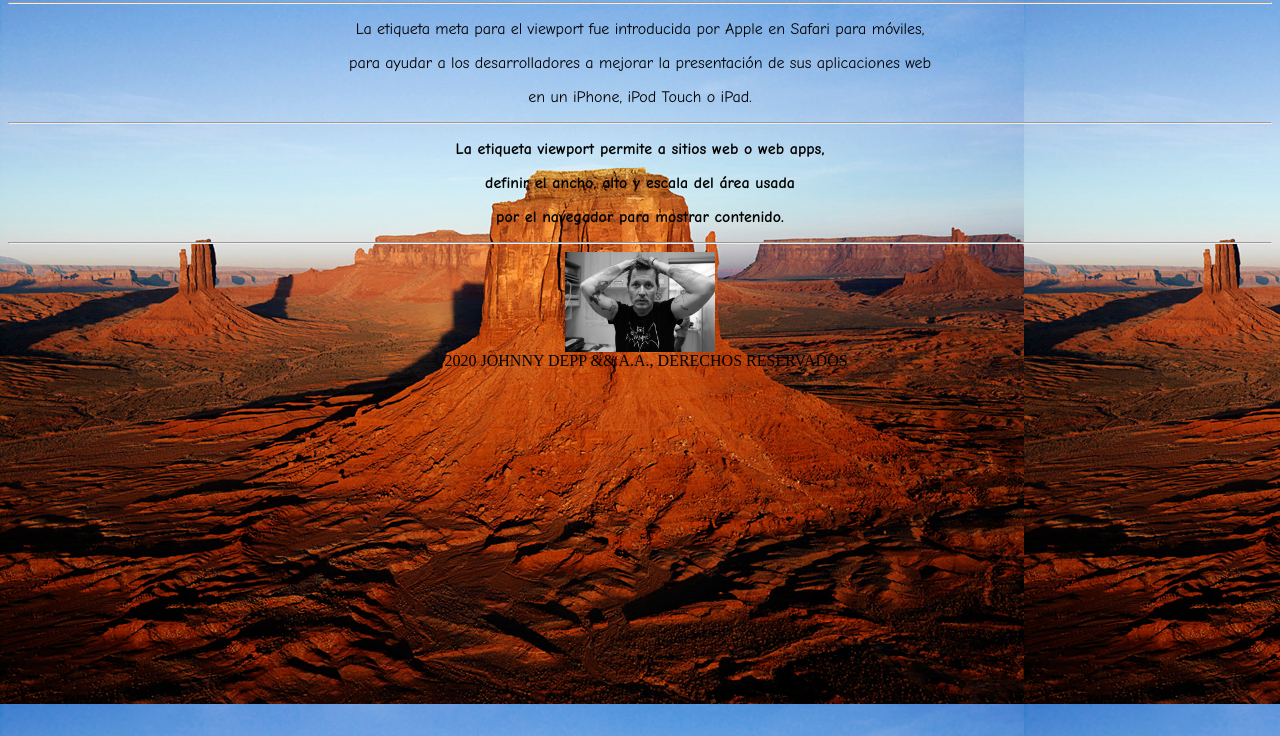
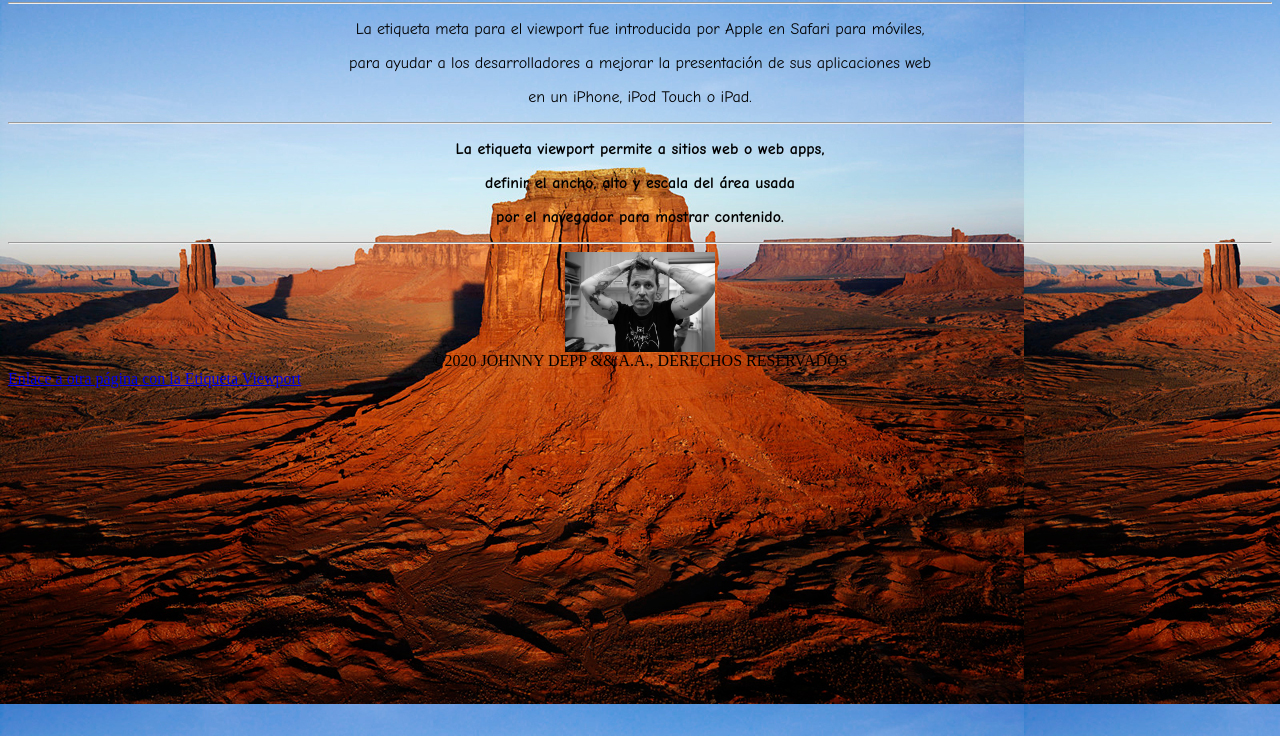
Before and after one commit to Jack1998S/EtiquetaVP, a plain HTML site: page index.html in a window 1280 px wide. Shown: the part 64-800 px from the top of the page. Drawn offline with Linux system fonts and the light colour scheme.

Commit message:
Update index.html

```diff
--- a/index.html
+++ b/index.html
@@ -22,5 +22,6 @@
 <hr/>
     <center><img src="Johnny.jpg" width="150" height="100"/></center>
     <footer><center>&copy;2020 JOHNNY DEPP && A.A., DERECHOS RESERVADOS</a></center>
+ <a href="ConVP.html">Enlace a otra página con la Etiqueta Viewport</a>
 </body>
 </html>
```
